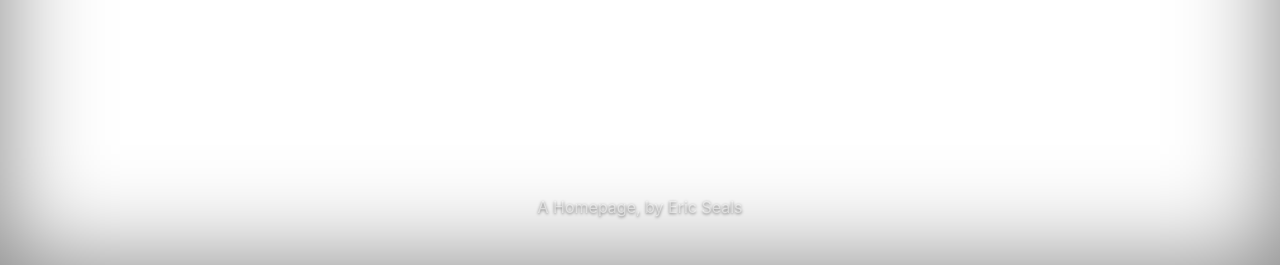
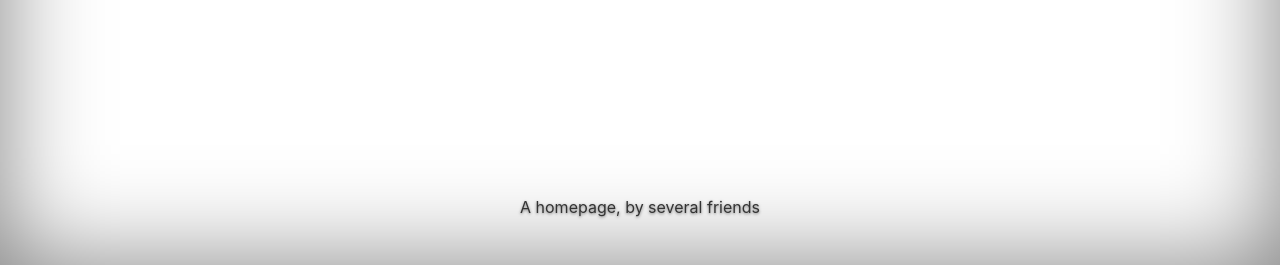
Before and after one commit to littleg13/HackKU2020, a PHP site: page / in a window 1280 px wide. Shown: the part 535-800 px from the top of the page. Run offline with PHP 8.4, Linux system fonts and the light colour scheme.

Commit message:
Renamed and rechanged

```diff
--- a/WebServer/OAuth2/index.js
+++ b/WebServer/OAuth2/index.js
@@ -1,8 +1,10 @@
 const http = require('http');
 const fs   = require('fs');
+const uuidv1 = require('uuid/v1');
 const port = 53134;
 
 console.log("Starting Server on Port " + port);
+console.log("UUID " + uuidv1());
 
 //Takes request and response
 //These are Node.js events (of http.Server)
@@ -14,7 +16,7 @@
 
     if (request.url === '/') {
 		responseCode = 200;
-		content = fs.readFileSync('./index.html');
+		content = fs.readFileSync('./indexReturn.html');
 	}
 
     //write headers to response stream
--- a/WebServer/OAuth2/index.html
+++ b/WebServer/OAuth2/indexReturn.html
@@ -77,8 +77,7 @@
 		font-weight: 700;
 		}
 		.mastfoot {
-  		color: #999; /* IE8 proofing */
-  		color: rgba(255, 255, 255, .5);
+  		color: #333;
 		}
 
 		.rounded-circle {
@@ -125,7 +124,7 @@
 				</div>
 				<div class="mastfoot">
 					<div class="inner">
-						<p>A Homepage, by Eric Seals</p>
+						<p>Return to <a href="../index.html">Home</a>.</p>
 					</div>
 				</div>
           	</div>
@@ -134,6 +133,7 @@
 
 	<script>
 		window.onload = () => {
+
             //Get everything after the '#' in the URL
 			const fragment = new URLSearchParams(window.location.hash.slice(1));
 
--- a/WebServer/index.html
+++ b/WebServer/index.html
@@ -25,7 +25,7 @@
             </div>
             <div class="mastfoot">
               <div class="inner">
-                <p>A Homepage, by Eric Seals</p>
+                <p>A homepage, by several friends</p>
               </div>
             </div>
           </div>
--- a/WebServer/styles.css
+++ b/WebServer/styles.css
@@ -75,8 +75,7 @@
 }
 
 .mastfoot {
-  color: #999; /* IE8 proofing */
-  color: rgba(255, 255, 255, .5);
+  color: #333;
 }
 /*
  * Affix and center
```
